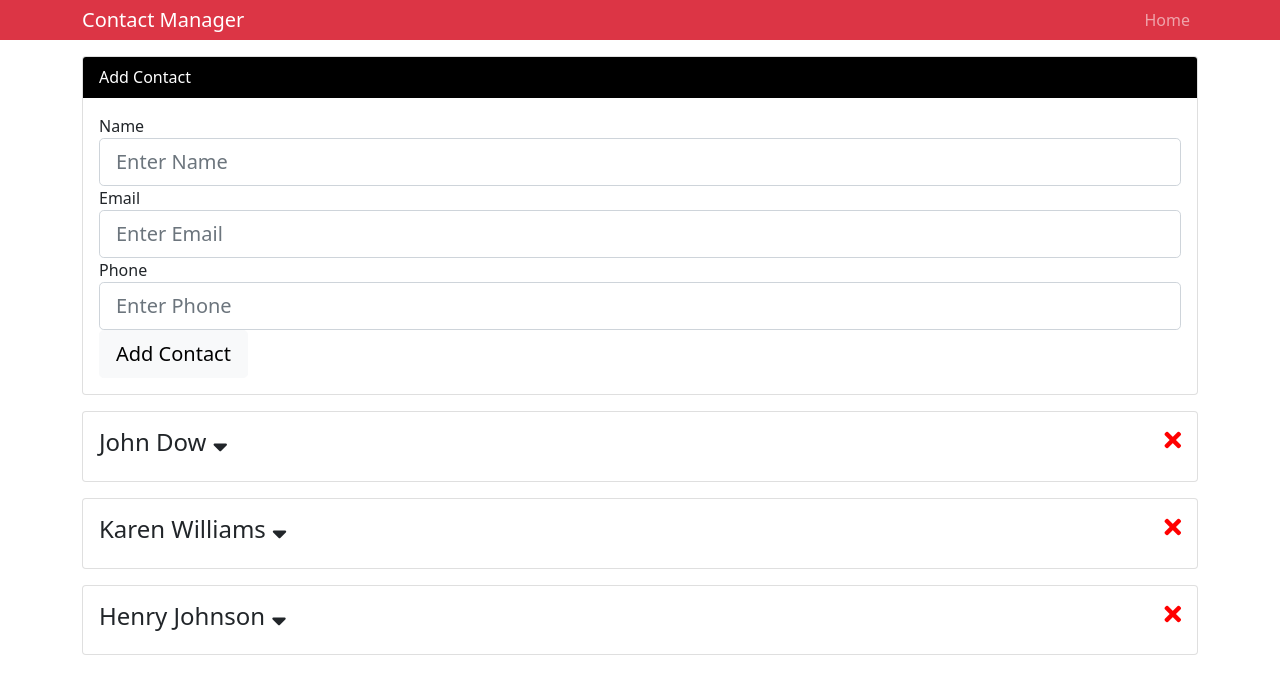
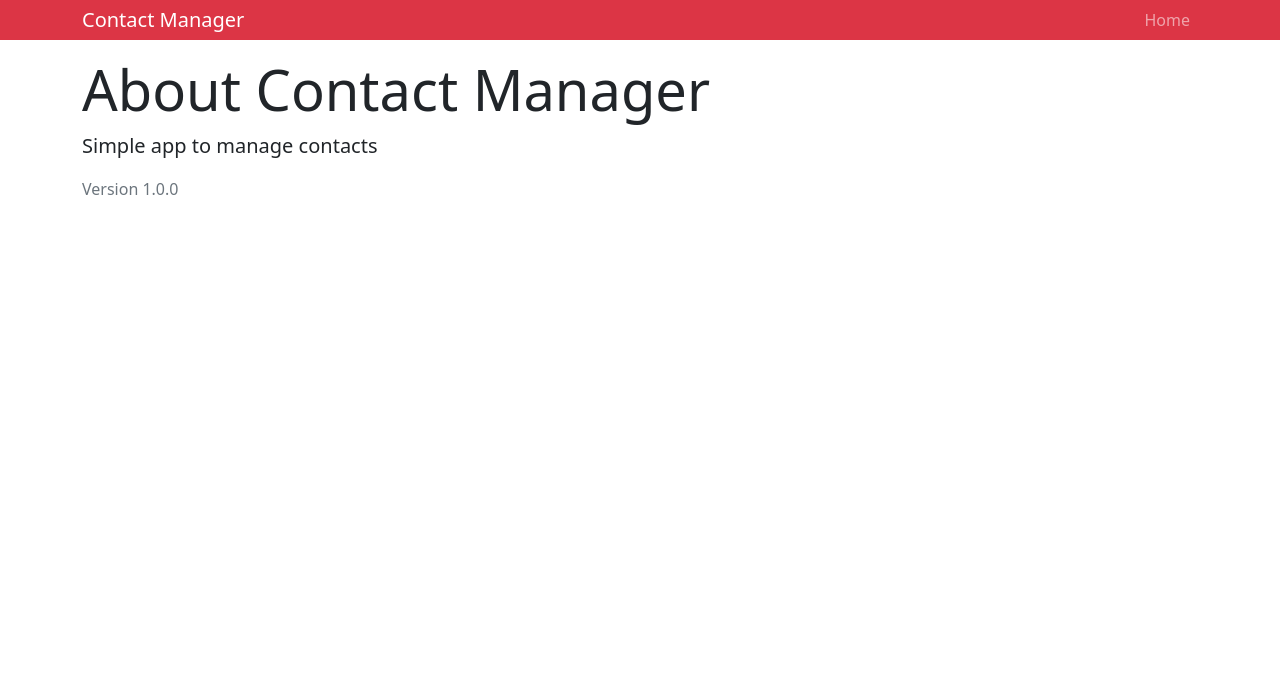
Before and after one commit to neilnikkunilesh/react, a React (Create React App) app: page /about in a window 1280 px wide. Shown: the top 694 px of the page. Built offline with nearby package versions, Linux system fonts and the light colour scheme.

Commit message:
#32 React Route Setup. 1. install react-router-dom 2. add new static file into pages folder.

```diff
--- a/package.json
+++ b/package.json
@@ -10,6 +10,7 @@
     "classnames": "^2.3.1",
     "react": "^17.0.2",
     "react-dom": "^17.0.2",
+    "react-router-dom": "^5.2.0",
     "react-scripts": "4.0.3",
     "uuid": "^8.3.2",
     "web-vitals": "^1.1.1"
--- a/src/App.js
+++ b/src/App.js
@@ -1,7 +1,9 @@
 import React, { Component } from 'react';
+import { BrowserRouter as Router, Route, Switch } from 'react-router-dom';
 import Contacts from './components/contacts/Contacts';
+import AddContact from './components/contacts/AddContact';
 import Header from './components/layout/Header';
-import AddContact from './components/contacts/AddContact';
+import About from './components/pages/About';
 
 import { Provider } from './context';
 
@@ -11,13 +13,18 @@
   render() {
     return (
       <Provider>
-        <div className="App">
-          <Header branding="Contact Manager" />
-          <div className="container">
-            <AddContact />
-            <Contacts />
+        <Router>
+          <div className="App">
+            <Header branding="Contact Manager" />
+            <div className="container">
+              <Switch>
+                <Route exact path="/" component={Contacts} />
+                <Route exact path="/contact/add" component={AddContact} />
+                <Route exact path="/about" component={About} />
+              </Switch>
+            </div>
           </div>
-        </div>
+        </Router>
       </Provider>
     );
   }
--- a/src/components/contacts/Contacts.js
+++ b/src/components/contacts/Contacts.js
@@ -10,6 +10,10 @@
           const { contacts } = value;
           return (
             <React.Fragment>
+              <h1 className="display-4 mb-2">
+                <span className="text-danger">
+                  Contact</span> List
+                </h1>
               {contacts.map((contact) => (
                 <Contact
                   key={contact.id}
--- /dev/null
+++ b/src/components/pages/About.js
@@ -0,0 +1,11 @@
+import React from 'react'
+
+export default function About() {
+    return (
+        <div>
+            <h1 className="display-4">About Contact Manager</h1>
+            <p className="lead">Simple app to manage contacts</p>
+            <p className="text-secondary">Version 1.0.0</p>
+        </div>
+    )
+}
```
Also changed, not shown: 1 other file (tests, documents, lock files or other folders).
